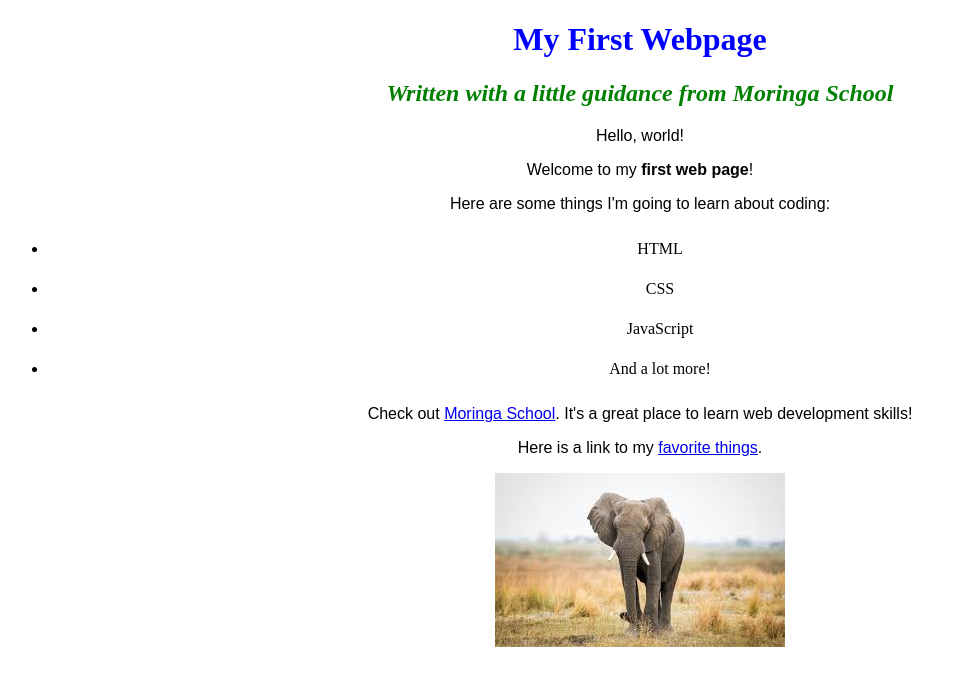
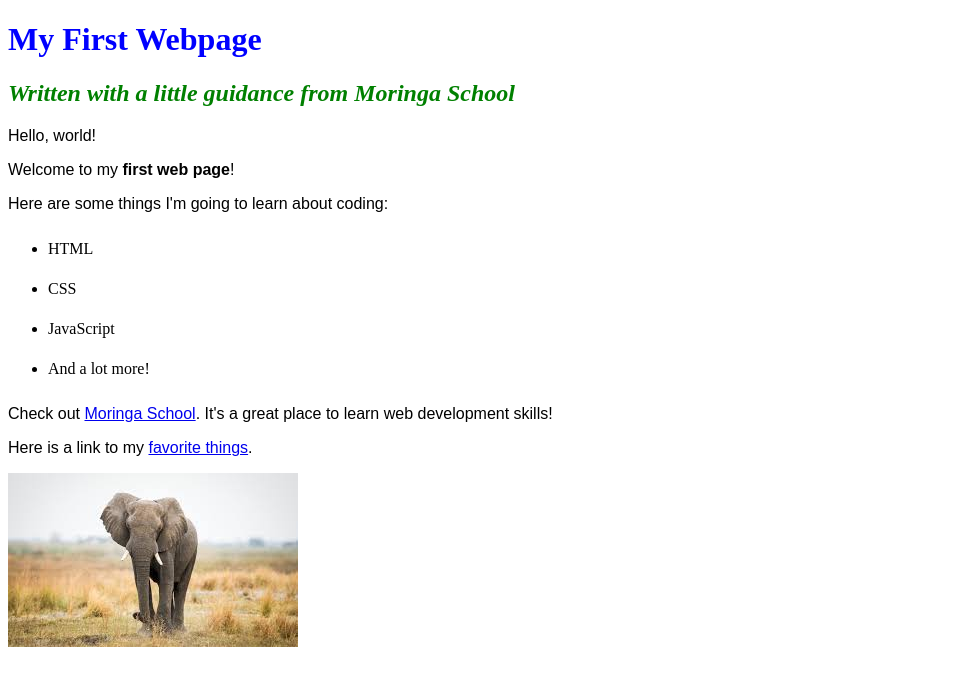
Before and after one commit to TracyOgutu/webpage, a plain HTML site: page index.html in a window 1280 px wide. Shown: the whole page, without its empty margins (0-966 px from the left). Drawn offline with Linux system fonts and the light colour scheme.

Commit message:
change the float to left

```diff
--- a/css/styles.css
+++ b/css/styles.css
@@ -1,19 +1,19 @@
 h1 {
   color: blue;
-  text-align: center;
+  text-align:left;
 }
 h2 {
   color: green;
   font-style: italic;
-  text-align: center;
+  text-align:left;
 }
 p {
   font-family: sans-serif;
-  text-align: center;
+  text-align: left;
 }
 ul {
   line-height: 40px;
-  text-align: center;
+  text-align: left;
 }
 
 .important {
@@ -23,7 +23,7 @@ color: red;
 color: blue;
 }
 img {
-  float: center;
+  float: left;
 }
 
 .test-box {
```
